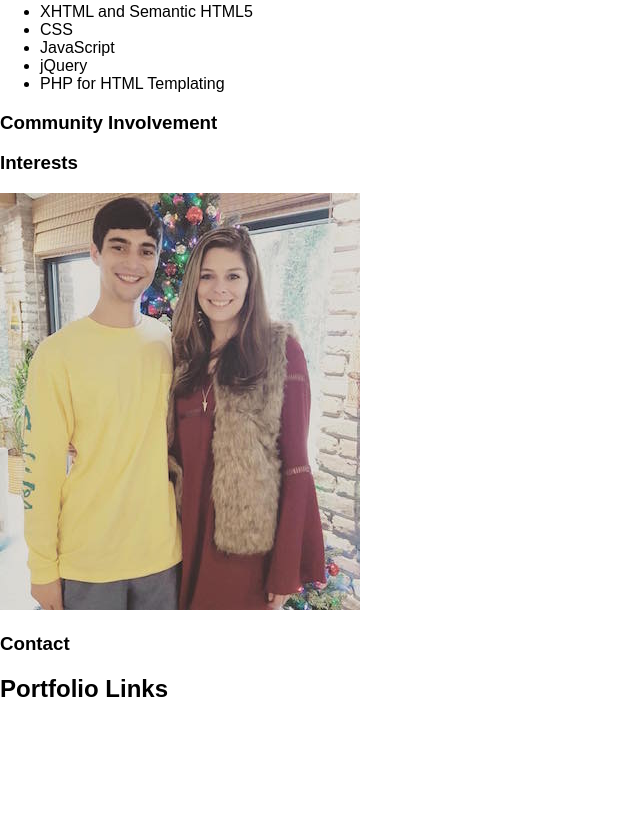
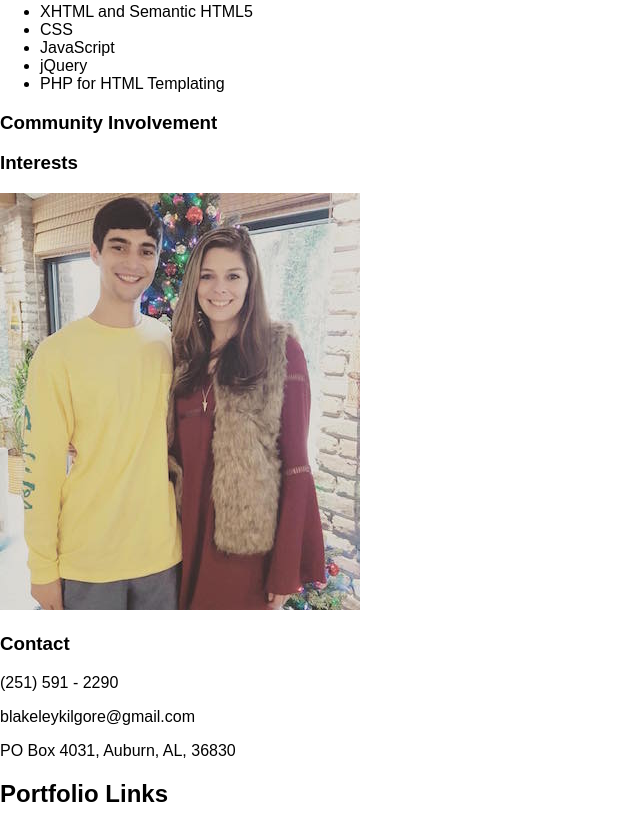
Before and after one commit to blakeleykilgore/project_resume_kilgore_blakeley, a plain HTML site: page index.html in a window 1280 px wide. Shown: the part 1614-2441 px from the top of the page, without its empty margins (0-640 px from the left). Before the commit the page ends 2337 px from the top, so only its background shows below. Drawn offline with Linux system fonts and the light colour scheme.

Commit message:
Add contact information

```diff
--- a/index.html
+++ b/index.html
@@ -106,6 +106,9 @@
 		</section>
 		<section>
 			<h3>Contact</h3>
+			<p>(251) 591 - 2290</p>
+			<p>blakeleykilgore@gmail.com</p>
+			<p>PO Box 4031, Auburn, AL, 36830</p>
 		</section>
 	</main>
 	<footer>
```
